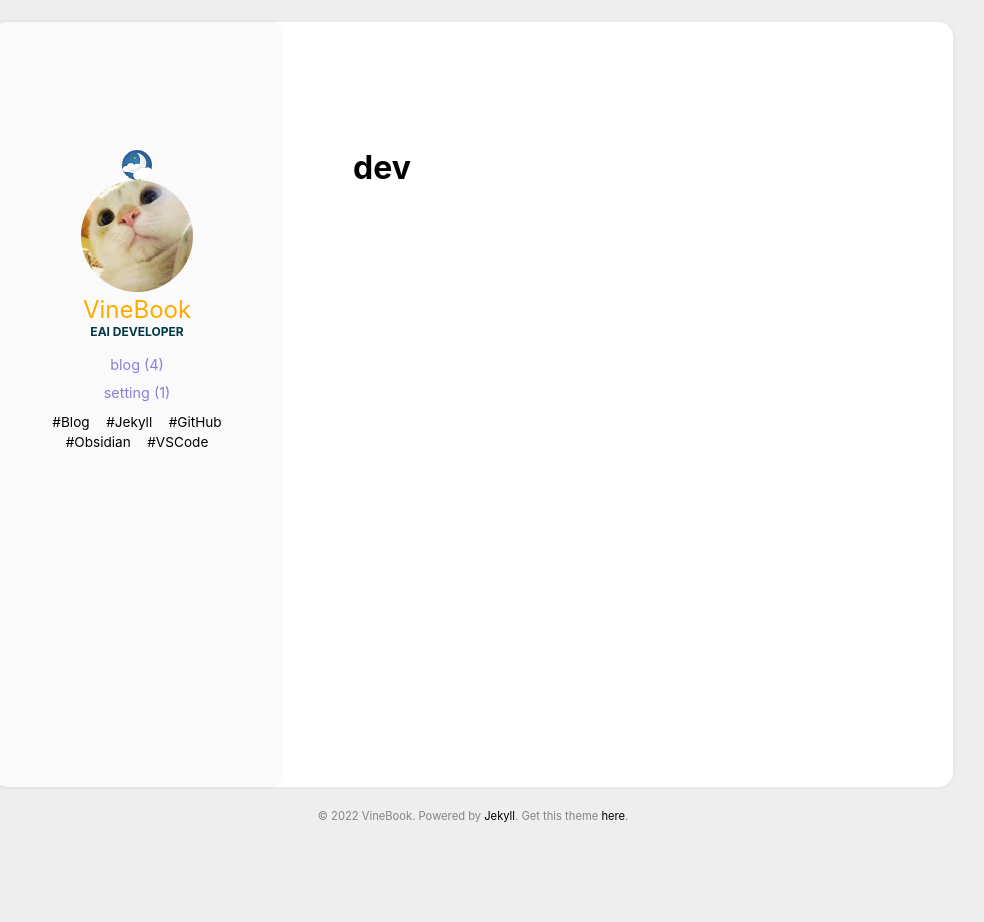
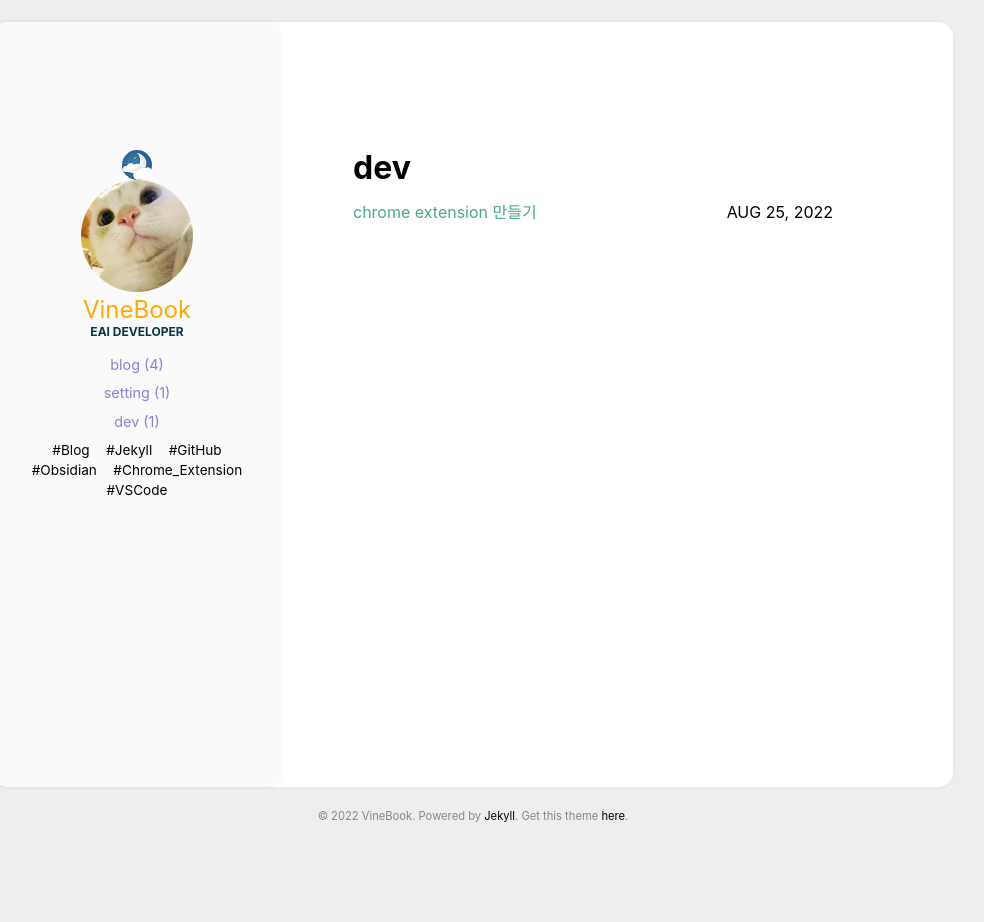
Before and after one commit to vine-nam/vine-nam.github.io, a Jekyll site: the page built from categories/dev.html, in a window 1280 px wide. Shown: the whole page, without its empty margins (167-1151 px from the left). Built offline with Jekyll 4.4.1, drawn with Linux system fonts in a browser that asks for light colours; part of the change alters nothing that is shown.

Commit message:
chrome extension 만드는 법에 대한 글 작성

````diff
--- a/_data/format.yml
+++ b/_data/format.yml
@@ -2,4 +2,5 @@ blog: Blog
 jekyll: Jekyll
 github: GitHub
 obsidian: Obsidian
+chrome_extension: Chrome_Extension
 vscode: VSCode
--- a/_data/tags.yml
+++ b/_data/tags.yml
@@ -2,4 +2,5 @@
 - jekyll
 - github
 - obsidian
+- chrome_extension
 - vscode
--- /dev/null
+++ b/_posts/2022-08-25-create-a-chrome-extension.md
@@ -0,0 +1,329 @@
+---
+title: chrome extension 만들기
+categories: [dev]
+comments: true
+tags: [chrome_extension]
+---
+
+## 첫 chrome extension 만들기
+간단하게 `Hello` 를 출력하는 확장 프로그램을 만들어 보겠습니다.
+
+### 새 프로젝트 만들기
+새 폴더를 만들고, 그 안에 manifest.json 파일과 popup.xml 파일을 만듭니다.
+- extension에 대한 정보는 manifest.json에 작성합니다.
+
+manifest.json
+```json
+{
+  "name": "Hello World",
+  "description": "Build an Extension!",
+  "version": "1.0",
+  "manifest_version": 3,
+  "action": {
+    "default_popup": "popup.html"
+  }
+}
+```
+
+popup.html
+```html
+<!DOCTYPE html>
+<html>
+  <head>
+    <meta charset="UTF-8">
+  </head>
+  <body>
+    Hello
+  </body>
+</html>
+```
+
+<br/>
+
+### 확장 프로그램 업로드 하기
+확장 프로그램 관리 페이지(chrome://extensions/)에서
+**개발자 모드**를 켜면 확장 프로그램을 올릴 수 있습니다.
+
+![](../images/dev/Pasted%20image%2020220824213126.png)
+
+**압축해제된 확장 프로그램을 로드합니다.** 를 클릭한 후, 파일을 업로드 합니다.
+
+![](../images/dev/Pasted%20image%2020220824214825.png)
+
+확장 프로그램이 추가되었습니다.
+
+![](../images/dev/Pasted%20image%2020220824214146.png)
+
+확장 프로그램 아이콘을 클릭하면 `Hello`가 출력 되는 것을 확인할 수 있습니다.
+
+![](../images/dev/Pasted%20image%2020220828125444.png)
+
+<br/>
+
+## 웹 페이지에서 데이터 복사하는 프로그램 만들기
+저는 보통 특정 페이지에서 데이터를 확인하고 특정 형식으로 전달하는 반복 작업을 할 때, 크롬 확장 프로그램을 만들어서 사용합니다.
+
+여기서는 간단하게, 제 블로그에서 글 제목과 날짜 데이터를 복사하는 기능을 만들어보겠습니다.
+
+### 현재 페이지의 데이터를 가져오는 기능 만들기
+popup.html에 버튼을 사용하여 데이터를 복사하고, 그 결과를 보여줄 메시지 영역을 만들어줍니다.
+
+popup.html
+```html
+<!DOCTYPE html>
+<html>
+  <head>
+    <meta charset="UTF-8">
+    <link rel="stylesheet" href="style.css">
+  </head>
+  <body>
+    <button id="copyBtn">복사</button>
+    <div id="msg" class="hide"></div>
+  </body>
+  <script src="./popup.js"></script>
+</html>
+```
+
+style.css
+```css
+body {
+  margin: 3px;
+}
+
+#copyBtn {
+  height: 20px;
+  width: 45px;
+  outline: none;
+  border: none;
+  border-radius: 2px;
+}
+
+#msg {
+  height: 20px;
+  width: 45px;
+  text-align: center;
+  vertical-align: middle;
+}
+
+.hide {
+  display: none;
+}
+
+.show {
+  display: table-cell;
+}
+
+.success {
+  background: chartreuse;
+}
+
+.fail {
+  background: orangered;
+}
+```
+
+<br/>
+
+**복사** 버튼을 클릭하면 페이지에서 post_title과 post_date 정보를 가져오는 코드를 popup.js파일에 작성해줍니다.
+
+popup.js
+```javascript
+let copyBtn = document.getElementById("copyBtn");
+
+copyBtn.addEventListener("click", async () => {
+  let [tab] = await chrome.tabs.query({ active: true, currentWindow: true });
+
+  chrome.scripting.executeScript({
+    target: { tabId: tab.id }, // 작업을 수행할 탭 지정
+    func: copyPageData // 실행할 함수
+  },
+  (result) => { // 실행 결과
+    console.log(result);
+  });
+});
+
+function copyPageData() {
+  let title = document.querySelector('.post_title').innerHTML;
+  let date = document.querySelector('.post_date').innerHTML;
+  return `(${date}) ${title}`;
+}
+```
+
+<br/>
+
+메니페스트 파일에 확장 프로그램이 현재 페이지에 임시로 액세스할 수 있는 권한과 열려있는 페이지에서 접근하기 위해 Scripting API의 executeScript 메서드를 사용할 수 있는 권한을 추가해줍니다.
+
+manifest.json
+```json
+{
+  "name": "Hello World",
+  "description": "Build an Extension!",
+  "version": "1.0",
+  "manifest_version": 3,
+  "action": {
+    "default_popup": "popup.html"
+  },
+  "permissions": ["activeTab", "scripting"]
+}
+```
+
+<br/>
+
+이제 확장 프로그램을 새로고침하고,  블로그 페이지도 새로고침한 다음 팝업을 우클릭하여 콘솔창을 열어줍니다.
+
+![](../images/dev/Pasted%20image%2020220825214800.png)
+
+![](../images/dev/Pasted%20image%2020220825214920.png)
+
+그 다음 **복사** 버튼 클릭하여 실행 결과를 확인합니다.
+
+![](../images/dev/Pasted%20image%2020220825215035.png)
+
+
+<br/>
+
+### 가져온 데이터를 클립보드에 저장하기
+웹 페이지에서 가져온 데이터가 있을 때, 클립보드에 저장하는 로직을 추가합니다.
+
+이 때, 실행 결과가 성공이면 `성공` 메시지를, 실패일 때 `실패` 메시지를 출력하는 메소드를 추가합니다.
+
+popup.js
+```javascript
+...
+  chrome.scripting.executeScript({
+    target: { tabId: tab.id },
+    func: copyPageData
+  },
+  (result) => {
+    let data = result[0].result;
+    if(!!data) {
+      dataToClipboard(data) ? successMsg() : failMsg();
+    } else {
+      failMsg();
+    }
+  });
+});
+
+...
+
+function dataToClipboard(data) {
+  let tempElem = document.createElement('textarea');
+
+  tempElem.value = data;
+  document.body.appendChild(tempElem);
+  tempElem.select();
+  let copyResult = document.execCommand('copy');
+  document.body.removeChild(tempElem);
+
+  return copyResult;
+}
+
+function successMsg() {
+  let msg = document.getElementById("msg");
+  msg.innerHTML = "성공";
+  msg.className = "show success";
+}
+
+function failMsg() {
+  let msg = document.getElementById("msg");
+  msg.innerHTML = "실패";
+  msg.className = "show fail";
+}
+```
+
+<br/>
+
+다시 확장 프로그램을 새로고침하고 , 팝업의 **복사** 버튼을 클릭합니다.
+
+![](../images/dev/Pasted%20image%2020220825220717.png)
+
+`성공` 메시지가 출력 되었습니다.
+
+이 상태에서 빈 영역에 `Ctrl + v`  해보면 복사 된 내용을 확인할 수 있습니다.
+```
+(Aug 14, 2022) 1. 지킬(Jekyll) 블로그 만들기
+```
+
+<br/>
+
+## 정리
+- extension에 대한 정보는 manifest.json에 작성한다.
+- 현재 열려 있는 탭에 대한 권한을 갖기 위해서는 `"permissions": ["activeTab"]`을 사용한다.
+- 웹 페이지에 javascript, css를 삽입(실행)하기 위해서는 `chrome.scripting` API를 사용 한다.
+
+<br/>
+
+## 추가 내용
+### 아이콘 등록하기
+프로젝트 폴더에 아이콘 이미지를 넣고, 매니페스트 파일에 아이콘 이미지 경로를 작성해 줍니다.
+```json
+{
+  "name": "Hello World",
+  "description": "Build an Extension!",
+  "version": "1.0",
+  "manifest_version": 3,
+  "action": {
+    "default_popup": "popup.html",
+    "default_icon": "icon.png"
+  },
+  "icons": {
+    "128": "icon.png"
+  },
+  "permissions": ["activeTab", "scripting"]
+}
+```
+
+`action.default_icon`에 등록한 이미지는 확장 프로그램 아이콘 이미지로 표시됩니다.
+
+![](../images/dev/Pasted%20image%2020220828131201.png)
+
+`icons`에 등록한 이미지는 확장 관리 페이지에 이미지를 표시합니다.
+
+![](../images/dev/Pasted%20image%2020220828131247.png)
+
+
+<br/>
+
+### 단축키 등록하기
+
+```json
+{
+  ...
+  "commands": {
+    "_execute_action": {
+      "suggested_key": {
+        "default": "Ctrl+Shift+Y",
+        "mac": "Command+Shift+Y"
+      }
+    }
+  }
+}
+```
+
+최종 사용자는 `chrome://extensions/shortcuts` 에서 원하는 키로 다시 매핑 할 수 있습니다.
+
+![](../images/dev/Pasted%20image%2020220828133712.png)
+
+<br/>
+
+단축키를 누르면 **복사** 버튼을 누르는 것 대신 바로 복사가 되면 좋을 것 같다는 생각이 드네요.
+
+popup.js 파일을 다음과 같이 수정한 후, 웹 페이지에서 단축키를 눌러 보세요.
+```javascript
+//let copyBtn = document.getElementById("copyBtn");
+
+//copyBtn.addEventListener("click", async () => {
+window.addEventListener('load', async () => {
+  let [tab] = await chrome.tabs.query({ active: true, currentWindow: true });
+
+...
+```
+<br/>
+
+## 참고
+- [Chrome Developers 시작하기](https://developer.chrome.com/docs/extensions/mv3/getstarted/)
+- [매니페스트 파일 형식](https://developer.chrome.com/docs/extensions/mv3/manifest/)
+- [권한 선언](https://developer.chrome.com/docs/extensions/mv3/declare_permissions/)
+- [ActiveTab 권한](https://developer.chrome.com/docs/extensions/mv3/manifest/activeTab/)
+- [chrome.scripting](https://developer.chrome.com/docs/extensions/reference/scripting/)
+- [chrome.commands](https://developer.chrome.com/docs/extensions/reference/commands/)
````
Also changed, not shown: images/dev/Pasted image 20220824213126.png (added), images/dev/Pasted image 20220824214146.png (added), images/dev/Pasted image 20220824214825.png (added), images/dev/Pasted image 20220825214800.png (added), images/dev/Pasted image 20220825214920.png (added), images/dev/Pasted image 20220825215035.png (added), images/dev/Pasted image 20220825220717.png (added), images/dev/Pasted image 20220828125444.png (added), images/dev/Pasted image 20220828131201.png (added), images/dev/Pasted image 20220828131247.png (added), images/dev/Pasted image 20220828133712.png (added).
